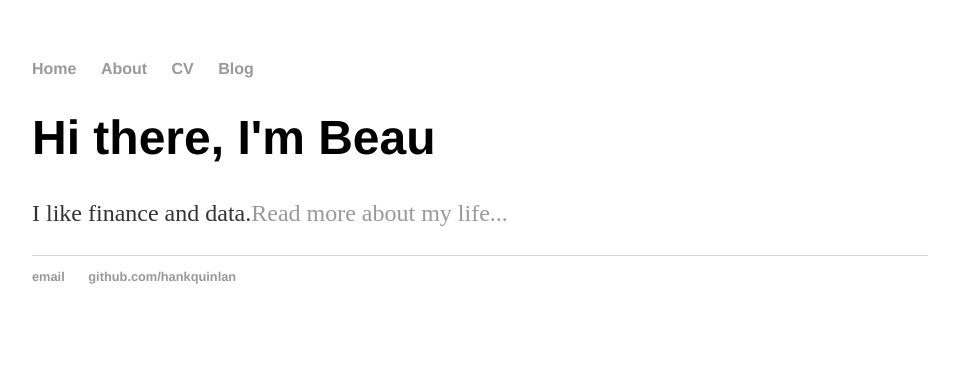
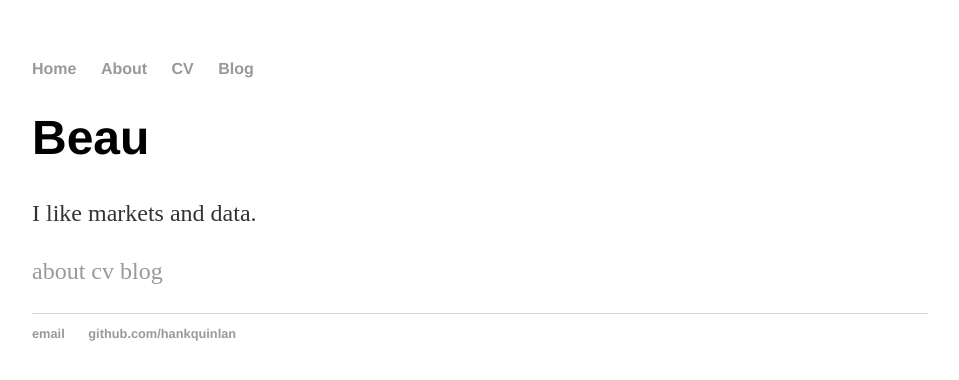
Before and after one commit to beaukramer/beaukramer.github.io, a Jekyll site: the page built from index.html, in a window 1280 px wide. Shown: the top 380 px of the page, without its empty margins (160-1119 px from the left). Built offline with Jekyll 4.4.1, drawn with Linux system fonts in a browser that asks for light colours.

Commit message:
Update index.html

```diff
--- a/index.html
+++ b/index.html
@@ -3,6 +3,10 @@ layout: default
 title: Beau Kramer
 ---
 <div class="blurb">
-	<h1>Hi there, I'm Beau</h1>
-	<p>I like finance and data.<a href="/about">Read more about my life...</a></p>
+	<h1>Beau</h1>
+	<p>I like markets and data.<p>
+	<a href="/about">about</a>
+	<a href="/cv">cv</a>
+	<a href="/blog">blog</a>
+
 </div><!-- /.blurb -->
```
